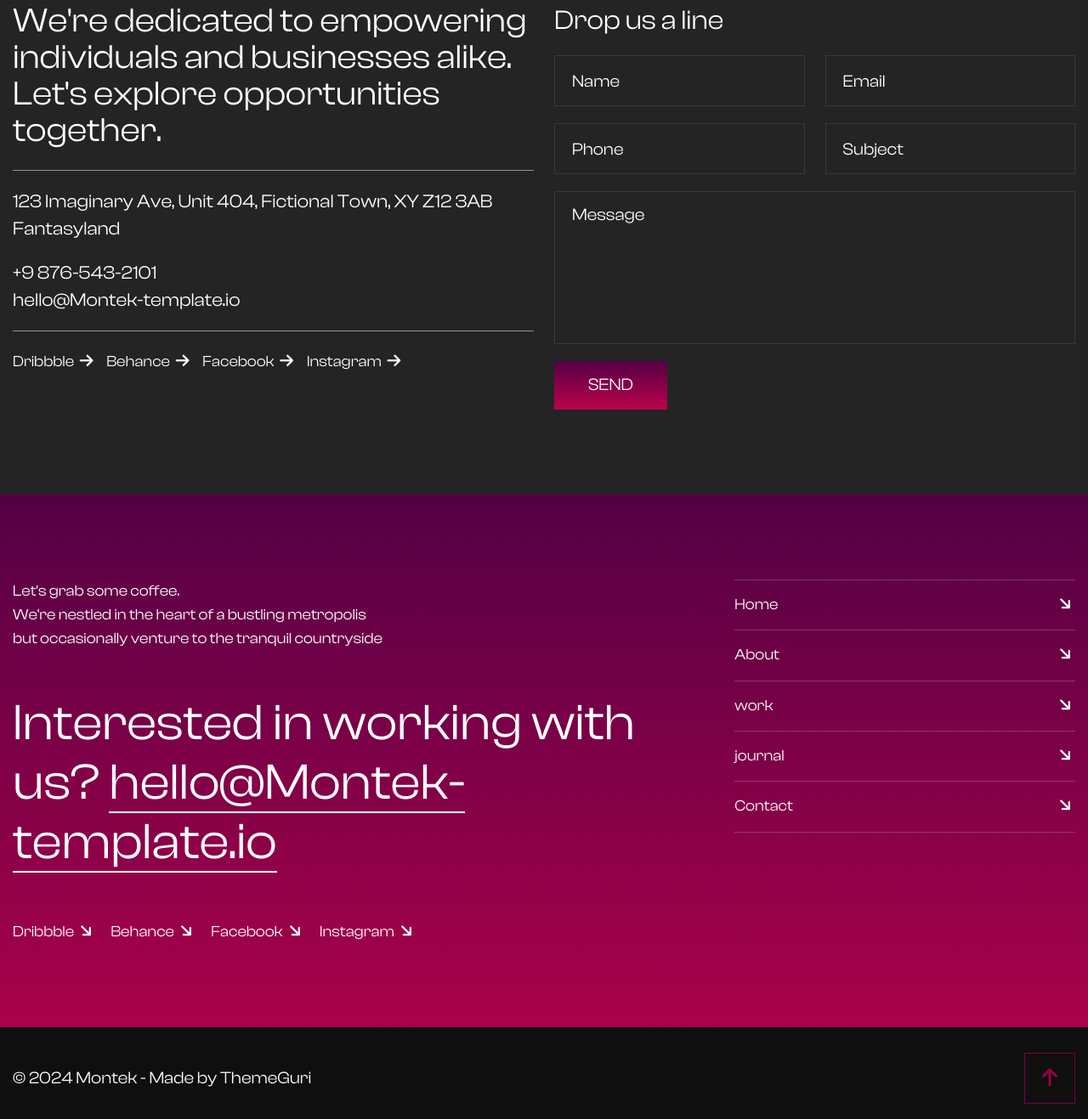
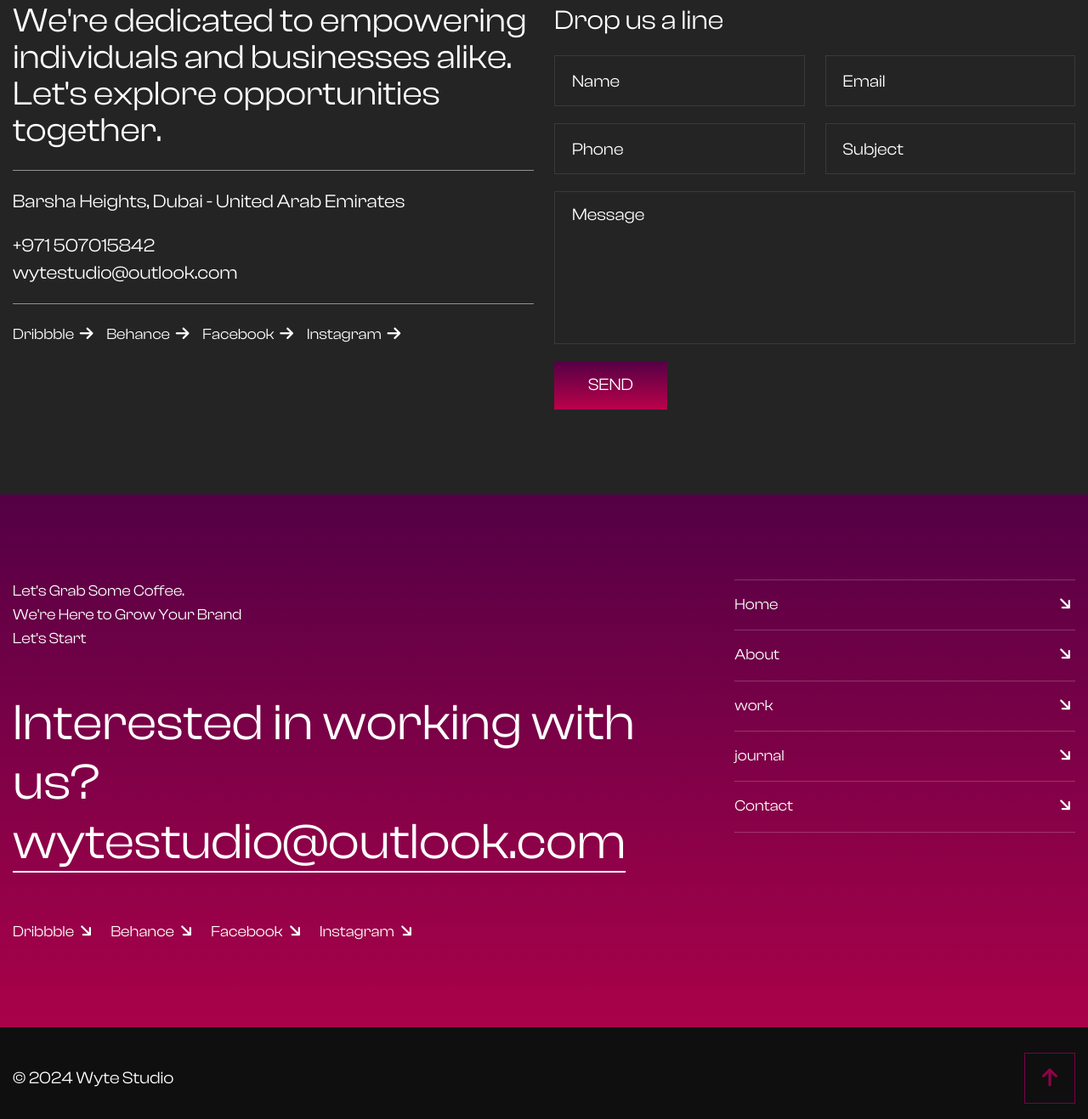
Before and after one commit to wytestudio/test, a plain HTML site: page contact.html in a window 1280 px wide. Shown: the part 419-1736 px from the top of the page at 85% size. Drawn offline with nearby package versions, Linux system fonts and the light colour scheme; some packages are replaced by stand-ins of ours; a script that the page names is missing.

Commit message:
index page edit

```diff
--- a/contact.html
+++ b/contact.html
@@ -2,7 +2,7 @@
 <html>
 <head>
 <meta charset="utf-8">
-<title>Montek Creative Agency Business HTML-5 Template | Contact Us</title>
+<title>Wyte Studio Creative Marketing Agency | Contact Us</title>
 <!-- Stylesheets -->
 <link href="assets/css/bootstrap.css" rel="stylesheet">
 <link href="assets/css/style.css" rel="stylesheet">
@@ -117,9 +117,9 @@
 					<div class="contact-one_info-outer">
 						<h2 class="contact-one_heading">We're dedicated to empowering individuals and businesses alike. Let's explore opportunities together.</h2>
 						<ul class="contact-one_list">
-							<li>123 Imaginary Ave, Unit 404, Fictional Town, XY Z12 3AB Fantasyland</li>
-							<li><a href="tel:+9-876-543-2101">+9 876-543-2101</a></li>
-							<li><a href="mailto:hello@Montek-template.io">hello@Montek-template.io</a></a></li>
+							<li>Barsha Heights, Dubai - United Arab Emirates</li>
+							<li><a href="tel:+9-876-543-2101">+971 507015842</a></li>
+							<li><a href="mailto:hello@Montek-template.io">wytestudio@outlook.com</a></a></li>
 						</ul>
 						<ul class="contact-one_socials">
 							<li><a href="https://www.dribbble.com">Dribbble <i class="fa-solid fa-arrow-right fa-fw"></i></a></li>
@@ -189,8 +189,8 @@
 
 					<!-- Footer Column -->
 					<div class="footer-column col-lg-8 col-md-12 col-sm-12">
-						<div class="footer-text">Let's grab some coffee. <br> We're nestled in the heart of a bustling metropolis <br> but occasionally venture to the tranquil countryside</div>
-						<h2>Interested in working with us? <a href="mailto:hello@Montek-template.io">hello@Montek-template.io</a></h2>
+						<div class="footer-text">Let's Grab Some Coffee. <br> We're Here to Grow Your Brand <br> Let's Start</div>
+						<h2>Interested in working with us? <a href="mailto:hello@Montek-template.io">wytestudio@outlook.com</a></h2>
 						<ul class="footer_socials">
 							<li><a href="https://www.dribbble.com">Dribbble <i class="fa-solid fa-arrow-right fa-fw"></i></a></li>
 							<li><a href="https://www.behance.net">Behance <i class="fa-solid fa-arrow-right fa-fw"></i></a></li>
@@ -216,7 +216,7 @@
 		<div class="footer-bottom">
 			<div class="auto-container">
 				<div class="d-flex justify-content-between align-items-center flex-wrap">
-					<div class="footer_copyright">&copy; 2024 Montek  -  Made by ThemeGuri</div>
+					<div class="footer_copyright">&copy; 2024 Wyte Studio </div>
 			<a class="backtop down-box scroll-to-target" data-target=".page-wrapper">
 <i class="fa-solid fa-arrow-up"></i>
 			</a>
```
Also changed, not shown: index.html (+3 -3 lines), journal-detail.html (+1 -1 lines), journal.html (+2 -2 lines), single-work.html (+2 -2 lines), work.html (+2 -2 lines).
